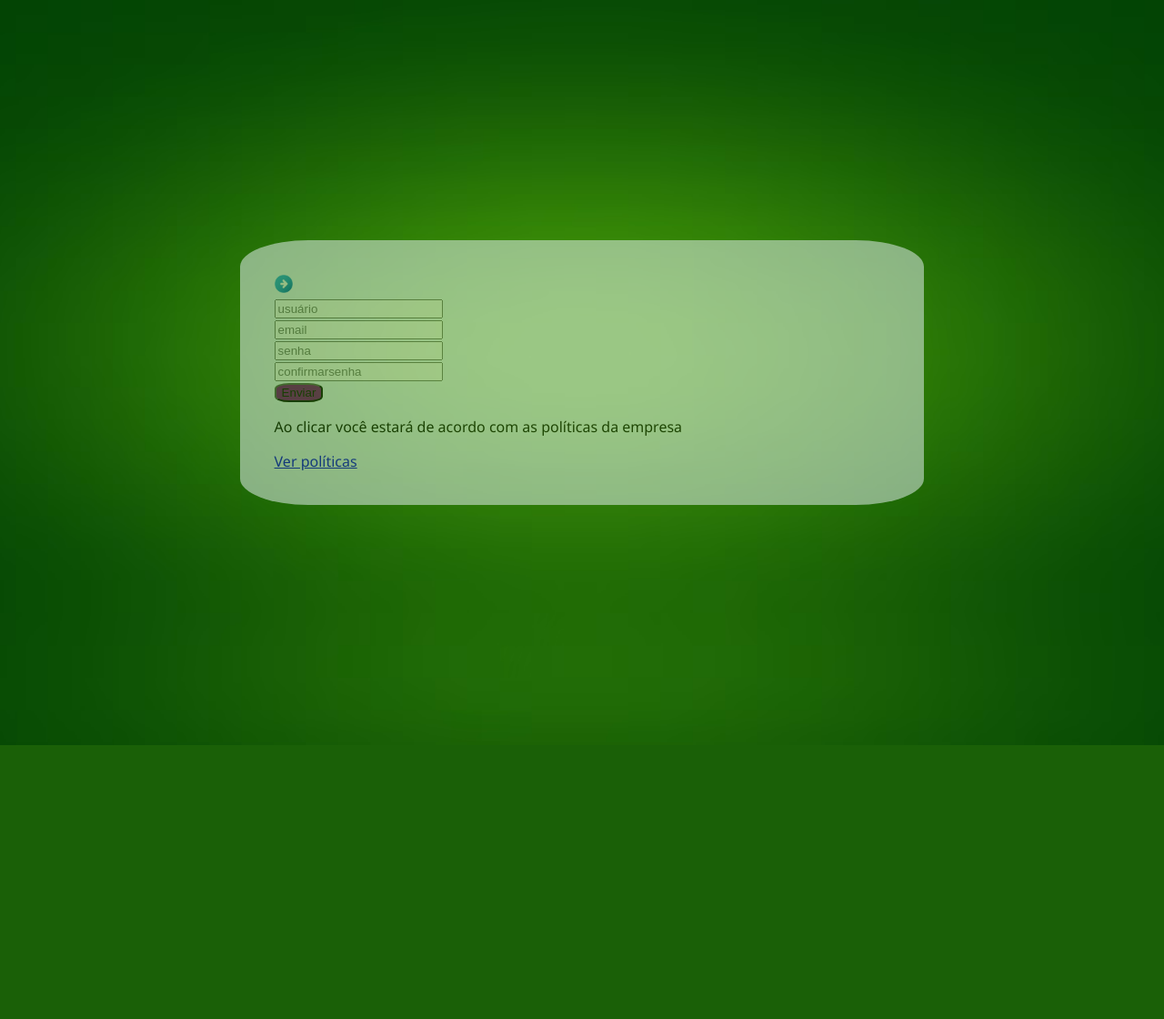
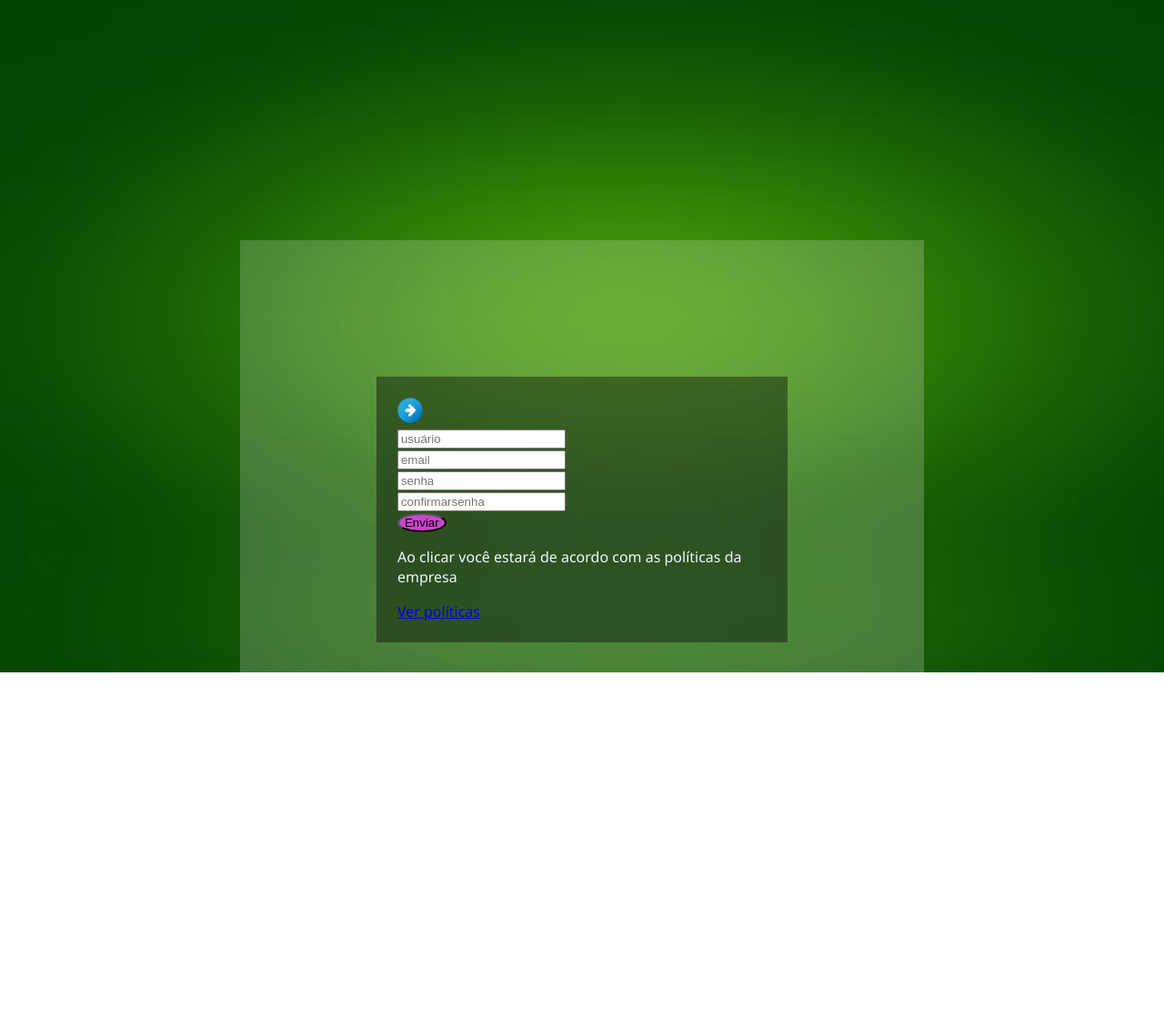
Before and after one commit to ArthurVoit/AplicativoTLB, a PHP site: page /tela-login/cadastro.html in a window 1280 px wide. Shown: the whole page at 91% size. Before the commit the page ends 819 px from the top, so only its background shows below. Run offline with PHP 8.4, Linux system fonts and the light colour scheme.

Commit message:
edit - ajustes no cadastro

```diff
--- a/tela-login/cadastro.html
+++ b/tela-login/cadastro.html
@@ -27,8 +27,9 @@
                 <input type="password" id="confirmarsenha" name="confirmarsenha" required placeholder="confirmarsenha">
                 <br>
                 <input class="buttoncadastro" type=submit onclick="validarForm();" value="Enviar">
-                <p>Ao clicar você estará de acordo com as políticas da empresa</p>
-                <a href="politicas.html">Ver políticas</a>
+            </form>
+            <p>Ao clicar você estará de acordo com as políticas da empresa</p>
+            <a href="politicas.html">Ver políticas</a>
         </section>
     </div>
 </body>
--- a/tela-login/stylecadastro.css
+++ b/tela-login/stylecadastro.css
@@ -1,43 +1,47 @@
 body {
     background-image: url(imagens/fundo2.jpg);
     background-repeat: no-repeat;
-    background-size: cover;
+
     padding: 20%;
     font-family: 'Segoe UI', Tahoma, Geneva, Verdana, sans-serif;
-    background-position: center;
+
 }
 
 .cadastro .formcadastro{
     align-items: center;
+    position: relative;
+    background: rgba(0, 0, 0, 0.4);
+    margin: 0;
     padding: 5%;
-    border-radius: 10%;
-    border-style: none;
-    position: relative;
-    background-color: aliceblue;
 }
 
 #formcadastro{
+    opacity: 1;
     align-items: center;
 }
 #imagemsetacadastro{
-    width: 20px;
-    height: 20px;
+    width: 7%;
+    height: 7%;
     align-items: center;
 }
 
 .buttoncadastro{
-    background-color: purple;
-    border-radius: 30%;
+    background-color: rgb(204, 69, 204);
+    border-radius: 90%;
     align-items: center;
     transition: 0.5s;
 }
 
 .buttoncadastro:hover{
-    background-color: rgb(177, 78, 177);
+    background-color: rgb(202, 108, 202);
 }
 
 .cadastro{
     align-items: center;
-    opacity: 0.5;
+    background: rgba(255, 255, 255, 0.2);
+    padding: 20%;
+}
 
+p{
+    color: aliceblue;
 }
```
